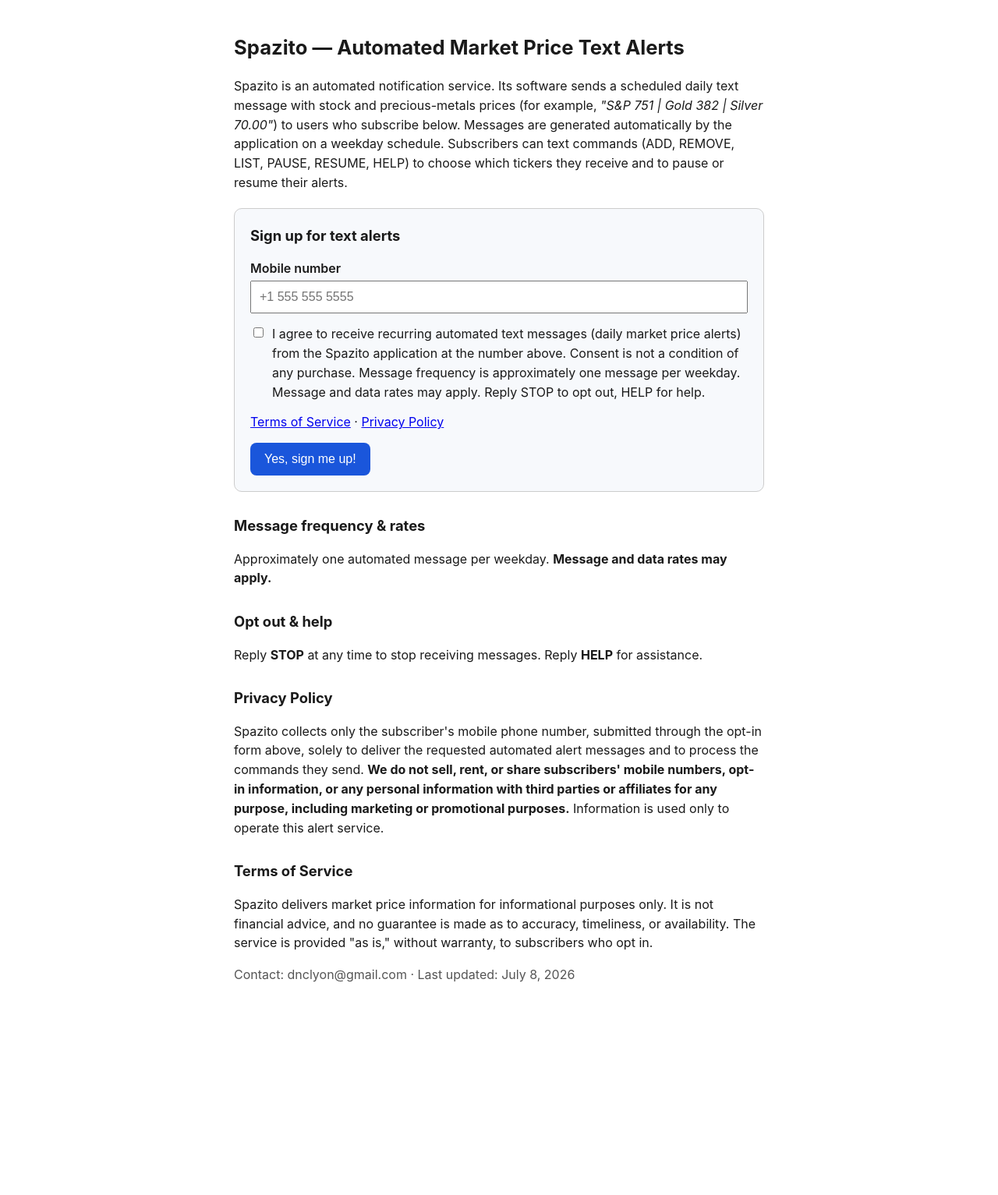
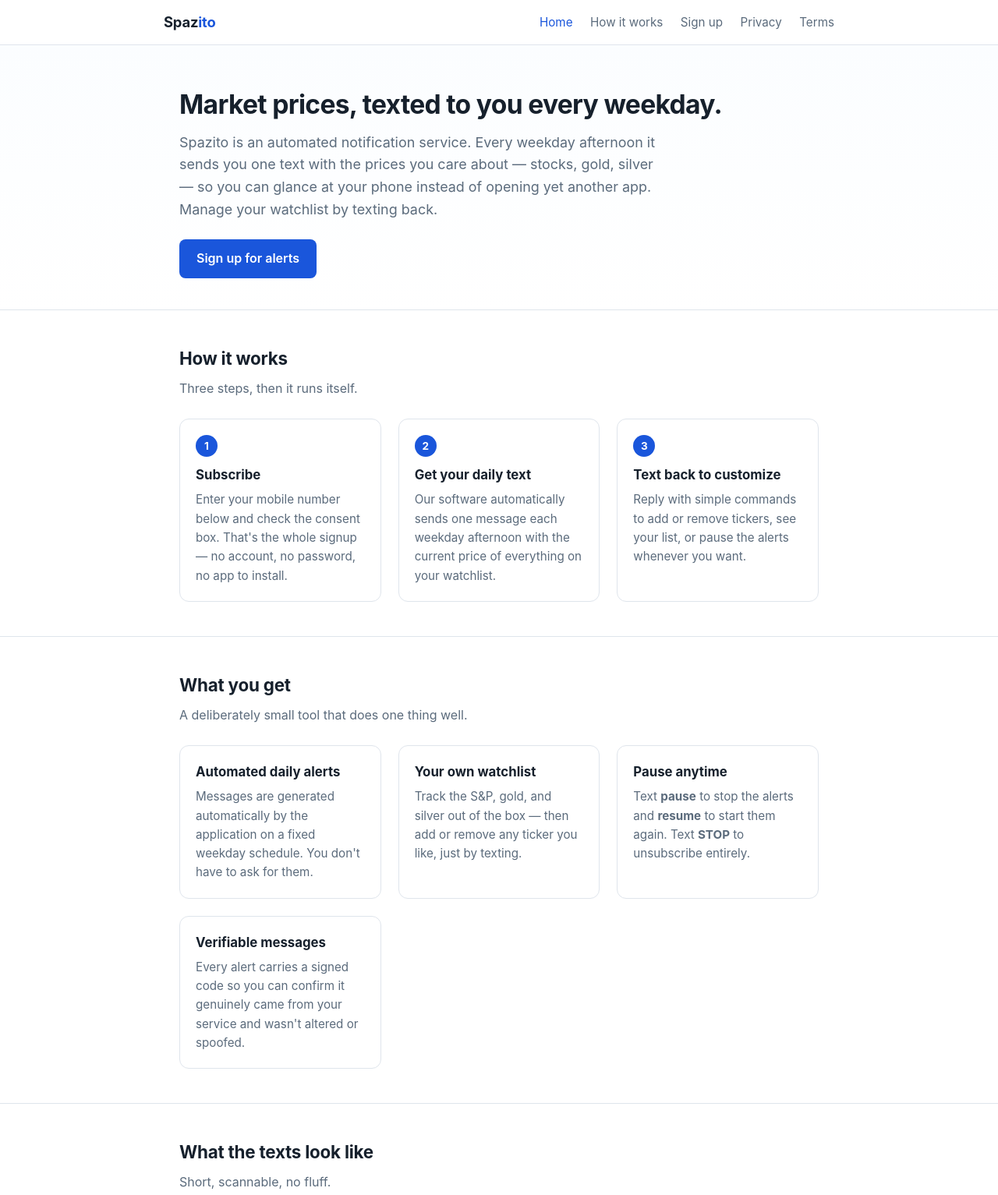
Before and after one commit to Opoohwan/spazito, a website: page docs/index.html in a window 1280 px wide. Shown: the top 1533 px of the page at 78% size. Before the commit the page ends 1303 px from the top, so only its background shows below. Drawn offline with Linux system fonts and the light colour scheme.

Commit message:
docs: build out a real product site (landing, privacy, terms) - fixes toll-free 30489 website-not-established

```diff
--- a/docs/index.html
+++ b/docs/index.html
@@ -3,69 +3,193 @@
 <head>
 <meta charset="utf-8">
 <meta name="viewport" content="width=device-width, initial-scale=1">
-<title>Spazito Alerts — Sign Up, Privacy &amp; Terms</title>
-<style>
-  body { font-family: -apple-system, "Segoe UI", Roboto, Arial, sans-serif; max-width: 680px; margin: 0 auto; padding: 24px; line-height: 1.55; color: #1a1a1a; }
-  h1 { font-size: 1.6rem; }
-  h2 { font-size: 1.15rem; margin-top: 1.8rem; }
-  .form { border: 1px solid #ccc; border-radius: 10px; padding: 20px; background: #f7f9fc; margin: 20px 0; }
-  label { display: block; margin: 10px 0 4px; font-weight: 600; }
-  input[type=tel] { width: 100%; padding: 10px; font-size: 1rem; box-sizing: border-box; }
-  .consent { display: flex; gap: 8px; margin: 14px 0; font-weight: 400; align-items: flex-start; }
-  .consent input { margin-top: 4px; }
-  button { background: #1a56db; color: #fff; border: 0; border-radius: 8px; padding: 12px 18px; font-size: 1rem; cursor: pointer; }
-  .fine { color: #555; }
-  #done { display: none; color: #0a7f2e; font-weight: 600; margin-top: 12px; }
-</style>
+<title>Spazito — Daily Market Price Alerts by Text</title>
+<meta name="description" content="Spazito is an automated notification service that texts you a daily summary of stock and precious-metals prices. Manage your watchlist by text. No app required.">
+<link rel="stylesheet" href="style.css">
 </head>
 <body>
-<h1>Spazito — Automated Market Price Text Alerts</h1>
-<p>Spazito is an automated notification service. Its software sends a scheduled daily
-text message with stock and precious-metals prices
-(for example, <em>"S&amp;P 751 | Gold 382 | Silver 70.00"</em>) to users who subscribe
-below. Messages are generated automatically by the application on a weekday schedule.
-Subscribers can text commands (ADD, REMOVE, LIST, PAUSE, RESUME, HELP) to choose which
-tickers they receive and to pause or resume their alerts.</p>
 
-<div class="form">
-  <h2 style="margin-top:0">Sign up for text alerts</h2>
+<header>
+  <div class="wrap nav">
+    <a class="brand" href="index.html">Spaz<span>ito</span></a>
+    <nav class="nav-links">
+      <a href="index.html" class="active">Home</a>
+      <a href="#how">How it works</a>
+      <a href="#signup">Sign up</a>
+      <a href="privacy.html">Privacy</a>
+      <a href="terms.html">Terms</a>
+    </nav>
+  </div>
+</header>
+
+<div class="hero">
+  <div class="wrap">
+    <h1>Market prices, texted to you every weekday.</h1>
+    <p class="lead">Spazito is an automated notification service. Every weekday afternoon it
+    sends you one text with the prices you care about — stocks, gold, silver — so you can
+    glance at your phone instead of opening yet another app. Manage your watchlist by
+    texting back.</p>
+    <a class="btn" href="#signup">Sign up for alerts</a>
+  </div>
+</div>
+
+<section id="how">
+  <div class="wrap">
+    <h2>How it works</h2>
+    <p class="sub">Three steps, then it runs itself.</p>
+    <div class="grid">
+      <div class="card">
+        <span class="num">1</span>
+        <h3>Subscribe</h3>
+        <p>Enter your mobile number below and check the consent box. That's the whole signup —
+        no account, no password, no app to install.</p>
+      </div>
+      <div class="card">
+        <span class="num">2</span>
+        <h3>Get your daily text</h3>
+        <p>Our software automatically sends one message each weekday afternoon with the current
+        price of everything on your watchlist.</p>
+      </div>
+      <div class="card">
+        <span class="num">3</span>
+        <h3>Text back to customize</h3>
+        <p>Reply with simple commands to add or remove tickers, see your list, or pause the
+        alerts whenever you want.</p>
+      </div>
+    </div>
+  </div>
+</section>
+
+<section id="features">
+  <div class="wrap">
+    <h2>What you get</h2>
+    <p class="sub">A deliberately small tool that does one thing well.</p>
+    <div class="grid">
+      <div class="card">
+        <h3>Automated daily alerts</h3>
+        <p>Messages are generated automatically by the application on a fixed weekday schedule.
+        You don't have to ask for them.</p>
+      </div>
+      <div class="card">
+        <h3>Your own watchlist</h3>
+        <p>Track the S&amp;P, gold, and silver out of the box — then add or remove any ticker
+        you like, just by texting.</p>
+      </div>
+      <div class="card">
+        <h3>Pause anytime</h3>
+        <p>Text <strong>pause</strong> to stop the alerts and <strong>resume</strong> to start
+        them again. Text <strong>STOP</strong> to unsubscribe entirely.</p>
+      </div>
+      <div class="card">
+        <h3>Verifiable messages</h3>
+        <p>Every alert carries a signed code so you can confirm it genuinely came from your
+        service and wasn't altered or spoofed.</p>
+      </div>
+    </div>
+  </div>
+</section>
+
+<section id="samples">
+  <div class="wrap">
+    <h2>What the texts look like</h2>
+    <p class="sub">Short, scannable, no fluff.</p>
+    <div class="samples">
+      <div class="bubble">
+        <span class="who">Your daily alert</span>
+        S&amp;P 751 | Gold 382 | Silver 70.00 [#1 447312F7]
+      </div>
+      <div class="bubble out">
+        <span class="who">You text</span>
+        add TSLA
+      </div>
+      <div class="bubble">
+        <span class="who">Spazito replies</span>
+        Added TSLA! Now tracking: SPY, GLD, SLV, TSLA.
+      </div>
+      <div class="bubble out">
+        <span class="who">You text</span>
+        list
+      </div>
+      <div class="bubble">
+        <span class="who">Spazito replies</span>
+        Tracking: SPY, GLD, SLV, TSLA. Daily prices are active, around 5pm on weekdays.
+      </div>
+    </div>
+  </div>
+</section>
+
+<section id="signup">
+  <div class="wrap">
+    <h2>Sign up for text alerts</h2>
+    <p class="sub">Enter your mobile number and consent to receive the automated alerts.</p>
+
+    <div class="signup">
       <form id="optin" onsubmit="return optin(event)">
         <label for="phone">Mobile number</label>
-    <input type="tel" id="phone" name="phone" placeholder="+1 555 555 5555" required>
-    <label class="consent">
+        <input type="tel" id="phone" name="phone" placeholder="(555) 123-4567" required>
+
+        <label class="consent" for="agree">
           <input type="checkbox" id="agree" required>
           <span>I agree to receive recurring automated text messages (daily market price
-      alerts) from the Spazito application at the number above. Consent is not a condition
-      of any purchase. Message frequency is approximately one message per weekday. Message
-      and data rates may apply. Reply STOP to opt out, HELP for help.</span>
+          alerts) from Spazito at the number provided. Consent is not a condition of any
+          purchase. Message frequency is approximately one message per weekday. Message and
+          data rates may apply. Reply STOP to opt out, HELP for help.</span>
         </label>
-    <p style="margin:4px 0 14px;"><a href="#terms">Terms of Service</a> &middot; <a href="#privacy">Privacy Policy</a></p>
-    <button type="submit">Yes, sign me up!</button>
-    <div id="done">Thanks &mdash; you're subscribed. You'll start receiving daily alerts.</div>
+
+        <p class="policy-links">
+          <a href="terms.html">Terms of Service</a> &nbsp;&middot;&nbsp;
+          <a href="privacy.html">Privacy Policy</a>
+        </p>
+
+        <button class="btn" type="submit">Yes, sign me up!</button>
+        <div id="done">Thanks — you're subscribed. Your first daily alert arrives on the next weekday.</div>
       </form>
     </div>
+  </div>
+</section>
 
-<h2>Message frequency &amp; rates</h2>
-<p>Approximately one automated message per weekday. <strong>Message and data rates may apply.</strong></p>
+<section id="faq" class="faq">
+  <div class="wrap">
+    <h2>Frequently asked questions</h2>
 
-<h2>Opt out &amp; help</h2>
-<p>Reply <strong>STOP</strong> at any time to stop receiving messages. Reply
-<strong>HELP</strong> for assistance.</p>
+    <h3>When do the texts arrive?</h3>
+    <p>Once per weekday, in the late afternoon (around 5pm Pacific). Nothing on weekends.</p>
 
-<h2 id="privacy">Privacy Policy</h2>
-<p>Spazito collects only the subscriber's mobile phone number, submitted through the
-opt-in form above, solely to deliver the requested automated alert messages and to
-process the commands they send. <strong>We do not sell, rent, or share subscribers'
-mobile numbers, opt-in information, or any personal information with third parties or
-affiliates for any purpose, including marketing or promotional purposes.</strong>
-Information is used only to operate this alert service.</p>
+    <h3>How much does it cost?</h3>
+    <p>Spazito is free to receive. Standard message and data rates from your mobile carrier
+    may apply.</p>
 
-<h2 id="terms">Terms of Service</h2>
-<p>Spazito delivers market price information for informational purposes only. It is not
-financial advice, and no guarantee is made as to accuracy, timeliness, or availability.
-The service is provided "as is," without warranty, to subscribers who opt in.</p>
+    <h3>What can I track?</h3>
+    <p>You start with the S&amp;P 500, gold, and silver. Text <strong>add</strong> followed by
+    any ticker symbol to track more, and <strong>remove</strong> to drop one.</p>
 
-<p class="fine">Contact: dnclyon@gmail.com &middot; Last updated: July 8, 2026</p>
+    <h3>How do I stop the messages?</h3>
+    <p>Text <strong>pause</strong> to temporarily stop the daily alerts, or <strong>STOP</strong>
+    to unsubscribe completely. Text <strong>HELP</strong> at any time for assistance.</p>
+
+    <h3>Is this financial advice?</h3>
+    <p>No. Spazito delivers publicly available price information for informational purposes
+    only. It is not financial advice, and no guarantee is made as to accuracy or timeliness.</p>
+
+    <h3>Will my number be shared?</h3>
+    <p>Never. We do not sell, rent, or share subscriber phone numbers or opt-in information
+    with anyone, for any purpose. See the <a href="privacy.html">Privacy Policy</a>.</p>
+  </div>
+</section>
+
+<footer>
+  <div class="wrap foot-row">
+    <div>
+      <strong>Spazito</strong> — automated market price alerts<br>
+      Message and data rates may apply. Reply STOP to opt out, HELP for help.
+    </div>
+    <div>
+      <a href="privacy.html">Privacy Policy</a> &middot;
+      <a href="terms.html">Terms of Service</a><br>
+      Contact: <a href="mailto:dnclyon@gmail.com">dnclyon@gmail.com</a>
+    </div>
+  </div>
+</footer>
 
 <script>
   function optin(e) {
--- /dev/null
+++ b/docs/style.css
@@ -0,0 +1,183 @@
+:root {
+  --ink: #16202c;
+  --muted: #5b6b7c;
+  --line: #dfe5ec;
+  --brand: #1a56db;
+  --brand-dark: #14429f;
+  --bg-soft: #f5f8fc;
+  --ok: #0a7f2e;
+}
+
+* { box-sizing: border-box; }
+
+body {
+  margin: 0;
+  font-family: -apple-system, BlinkMacSystemFont, "Segoe UI", Roboto, Arial, sans-serif;
+  color: var(--ink);
+  line-height: 1.6;
+  background: #fff;
+}
+
+.wrap { max-width: 860px; margin: 0 auto; padding: 0 20px; }
+
+/* ---- header / nav ---- */
+header {
+  border-bottom: 1px solid var(--line);
+  background: #fff;
+  position: sticky;
+  top: 0;
+  z-index: 10;
+}
+.nav {
+  display: flex;
+  align-items: center;
+  justify-content: space-between;
+  gap: 16px;
+  padding: 14px 0;
+  flex-wrap: wrap;
+}
+.brand {
+  font-weight: 700;
+  font-size: 1.15rem;
+  color: var(--ink);
+  text-decoration: none;
+  letter-spacing: -0.01em;
+}
+.brand span { color: var(--brand); }
+.nav-links a {
+  color: var(--muted);
+  text-decoration: none;
+  margin-left: 18px;
+  font-size: 0.95rem;
+}
+.nav-links a:hover, .nav-links a.active { color: var(--brand); }
+
+/* ---- hero ---- */
+.hero {
+  padding: 56px 0 40px;
+  border-bottom: 1px solid var(--line);
+  background: linear-gradient(180deg, #fbfdff 0%, #fff 100%);
+}
+.hero h1 {
+  font-size: 2.1rem;
+  line-height: 1.2;
+  margin: 0 0 14px;
+  letter-spacing: -0.02em;
+}
+.hero p.lead {
+  font-size: 1.12rem;
+  color: var(--muted);
+  margin: 0 0 24px;
+  max-width: 620px;
+}
+.btn {
+  display: inline-block;
+  background: var(--brand);
+  color: #fff;
+  border: 0;
+  border-radius: 8px;
+  padding: 12px 22px;
+  font-size: 1rem;
+  font-weight: 600;
+  text-decoration: none;
+  cursor: pointer;
+}
+.btn:hover { background: var(--brand-dark); }
+
+/* ---- sections ---- */
+section { padding: 44px 0; border-bottom: 1px solid var(--line); }
+section:last-of-type { border-bottom: 0; }
+h2 { font-size: 1.4rem; margin: 0 0 8px; letter-spacing: -0.01em; }
+h3 { font-size: 1.05rem; margin: 0 0 6px; }
+.sub { color: var(--muted); margin: 0 0 26px; }
+
+.grid {
+  display: grid;
+  grid-template-columns: repeat(auto-fit, minmax(230px, 1fr));
+  gap: 22px;
+}
+.card {
+  border: 1px solid var(--line);
+  border-radius: 12px;
+  padding: 20px;
+  background: #fff;
+}
+.card .num {
+  display: inline-flex;
+  align-items: center;
+  justify-content: center;
+  width: 28px; height: 28px;
+  border-radius: 50%;
+  background: var(--brand);
+  color: #fff;
+  font-size: 0.85rem;
+  font-weight: 700;
+  margin-bottom: 10px;
+}
+.card p { margin: 0; color: var(--muted); font-size: 0.95rem; }
+
+/* ---- phone / sample messages ---- */
+.samples { background: var(--bg-soft); border-radius: 14px; padding: 22px; }
+.bubble {
+  background: #fff;
+  border: 1px solid var(--line);
+  border-radius: 14px;
+  padding: 12px 15px;
+  margin-bottom: 12px;
+  font-size: 0.95rem;
+  max-width: 480px;
+  box-shadow: 0 1px 2px rgba(20,40,70,.05);
+}
+.bubble:last-child { margin-bottom: 0; }
+.bubble .who { display: block; font-size: 0.75rem; color: var(--muted); margin-bottom: 4px; text-transform: uppercase; letter-spacing: .04em; }
+.bubble.out { background: #eef3fe; border-color: #d6e2fb; margin-left: auto; }
+
+/* ---- signup form ---- */
+.signup {
+  border: 1px solid var(--line);
+  border-radius: 14px;
+  padding: 24px;
+  background: var(--bg-soft);
+}
+label { display: block; font-weight: 600; margin: 12px 0 6px; }
+input[type=tel] {
+  width: 100%;
+  padding: 12px;
+  font-size: 1rem;
+  border: 1px solid var(--line);
+  border-radius: 8px;
+  background: #fff;
+}
+.consent {
+  display: flex;
+  gap: 10px;
+  align-items: flex-start;
+  margin: 16px 0;
+  font-weight: 400;
+  font-size: 0.92rem;
+  color: var(--ink);
+}
+.consent input { margin-top: 5px; flex: 0 0 auto; }
+.policy-links { font-size: 0.9rem; margin: 0 0 16px; }
+.policy-links a { color: var(--brand); }
+#done { display: none; color: var(--ok); font-weight: 600; margin-top: 14px; }
+
+/* ---- faq ---- */
+.faq h3 { margin-top: 20px; }
+.faq p { margin: 0 0 4px; color: var(--muted); }
+
+/* ---- legal pages ---- */
+.legal h2 { margin-top: 32px; }
+.legal p, .legal li { color: #2b3846; }
+.legal .updated { color: var(--muted); font-size: 0.92rem; }
+
+/* ---- footer ---- */
+footer {
+  border-top: 1px solid var(--line);
+  padding: 28px 0 40px;
+  color: var(--muted);
+  font-size: 0.9rem;
+  background: var(--bg-soft);
+}
+footer a { color: var(--brand); text-decoration: none; }
+footer .foot-row { display: flex; justify-content: space-between; gap: 16px; flex-wrap: wrap; }
```
Also changed, not shown: docs/privacy.html (added, +95 -0 lines), docs/terms.html (added, +94 -0 lines). Lines whose indentation alone changed are shown as unchanged.
